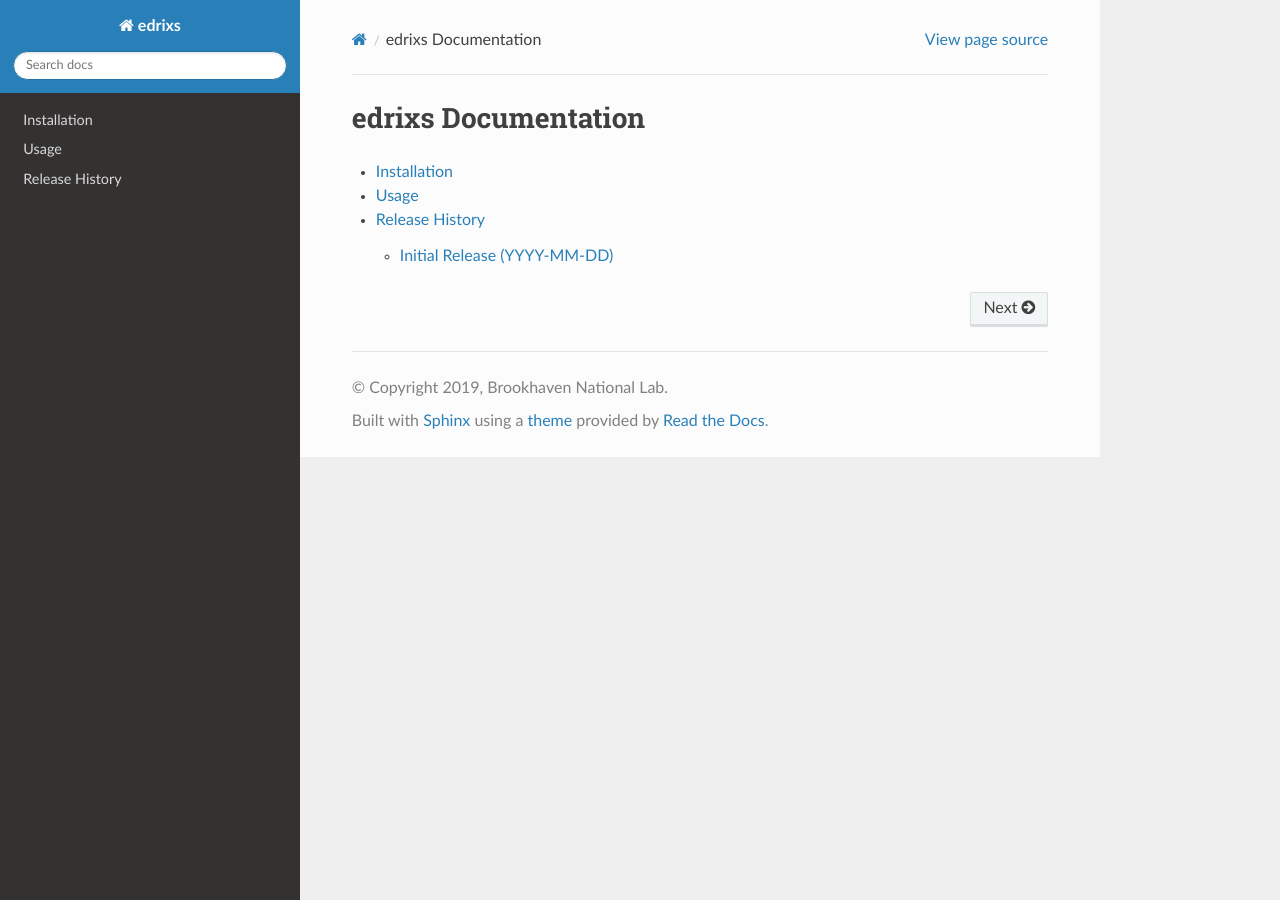
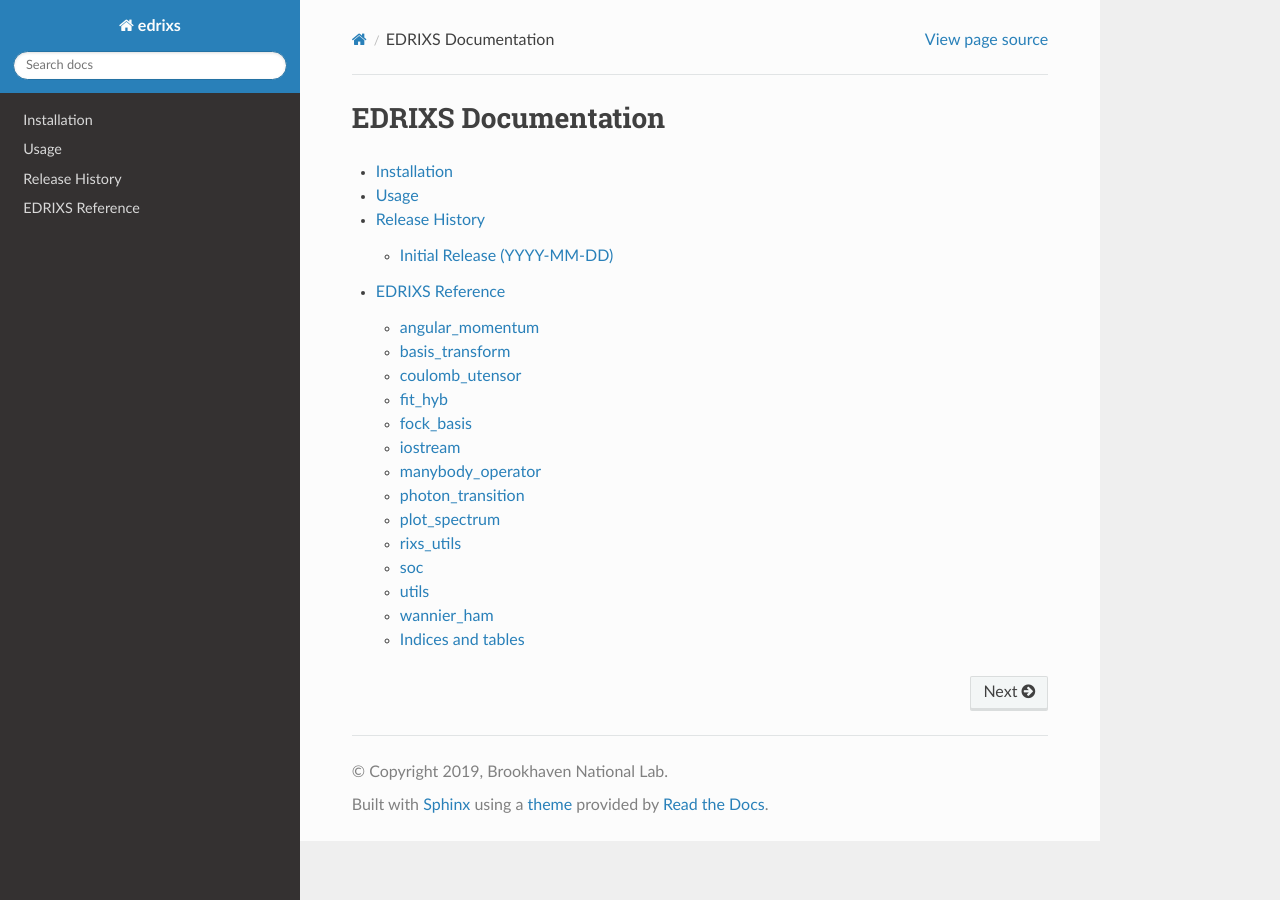
Before and after one commit to NSLS-II/edrixs, a Sphinx documentation site: the page built from docs/source/index.rst, in a window 1280 px wide. Built offline with Sphinx 7.4.7 and the Read the Docs theme 2.0.0, drawn with Linux system fonts in a browser that asks for light colours.

Commit message:
update docs

```diff
--- a/docs/source/conf.py
+++ b/docs/source/conf.py
@@ -17,9 +17,9 @@
 # add these directories to sys.path here. If the directory is relative to the
 # documentation root, use os.path.abspath to make it absolute, like shown here.
 #
-# import os
-# import sys
-# sys.path.insert(0, os.path.abspath('.'))
+import os
+import sys
+sys.path.insert(0, os.path.abspath('../../edrixs'))
 
 
 # -- General configuration ------------------------------------------------
@@ -75,11 +75,11 @@ author = 'Brookhaven National Lab'
 # |version| and |release|, also used in various other places throughout the
 # built documents.
 #
-import edrixs
+#import edrixs
 # The short X.Y version.
-version = edrixs.__version__
+#version = edrixs.__version__
 # The full version, including alpha/beta/rc tags.
-release = edrixs.__version__
+#release = edrixs.__version__
 
 # The language for content autogenerated by Sphinx. Refer to documentation
 # for a list of supported languages.
--- a/docs/source/index.rst
+++ b/docs/source/index.rst
@@ -3,7 +3,7 @@
    You can adapt this file completely to your liking, but it should at least
    contain the root `toctree` directive.
 
-edrixs Documentation
+EDRIXS Documentation
 ====================
 
 .. toctree::
@@ -12,3 +12,4 @@ edrixs Documentation
    installation
    usage
    release-history
+   reference/index
--- /dev/null
+++ b/docs/source/reference/angular_momentum.rst
@@ -0,0 +1,4 @@
+angular_momentum
+================
+.. automodule:: angular_momentum
+   :members:
--- /dev/null
+++ b/docs/source/reference/basis_transform.rst
@@ -0,0 +1,4 @@
+basis_transform
+================
+.. automodule:: basis_transform
+   :members:
--- /dev/null
+++ b/docs/source/reference/fit_hyb.rst
@@ -0,0 +1,4 @@
+fit_hyb
+=======
+.. automodule:: fit_hyb
+   :members:
--- /dev/null
+++ b/docs/source/reference/fock_basis.rst
@@ -0,0 +1,4 @@
+fock_basis
+==========
+.. automodule:: fock_basis
+   :members:
--- /dev/null
+++ b/docs/source/reference/index.rst
@@ -0,0 +1,38 @@
+.. _reference:
+
+################
+EDRIXS Reference
+################
+
+:Release: |version|
+:Date: |today|
+
+.. module:: edrixs
+
+This reference manual details functions, modules, and objects
+included in EDRIXS, describing what they are and what they do.
+
+.. toctree::
+   :maxdepth: 2
+   :caption: Contents:
+
+   angular_momentum
+   basis_transform
+   coulomb_utensor
+   fit_hyb
+   fock_basis
+   iostream
+   manybody_operator
+   photon_transition
+   plot_spectrum
+   rixs_utils
+   soc
+   utils
+   wannier_ham
+
+Indices and tables
+==================
+
+* :ref:`genindex`
+* :ref:`modindex`
+* :ref:`search`
--- /dev/null
+++ b/docs/source/reference/iostream.rst
@@ -0,0 +1,4 @@
+iostream
+==========
+.. automodule:: iostream
+   :members:
--- /dev/null
+++ b/docs/source/reference/manybody_operator.rst
@@ -0,0 +1,4 @@
+manybody_operator
+=================
+.. automodule:: manybody_operator
+   :members:
--- /dev/null
+++ b/docs/source/reference/photon_transition.rst
@@ -0,0 +1,4 @@
+photon_transition
+=================
+.. automodule:: photon_transition
+   :members:
--- /dev/null
+++ b/docs/source/reference/plot_spectrum.rst
@@ -0,0 +1,4 @@
+plot_spectrum
+=============
+.. automodule:: plot_spectrum
+   :members:
--- /dev/null
+++ b/docs/source/reference/rixs_utils.rst
@@ -0,0 +1,4 @@
+rixs_utils
+==========
+.. automodule:: rixs_utils
+   :members:
--- /dev/null
+++ b/docs/source/reference/soc.rst
@@ -0,0 +1,4 @@
+soc
+===
+.. automodule:: soc
+   :members:
--- /dev/null
+++ b/docs/source/reference/utils.rst
@@ -0,0 +1,4 @@
+utils
+=====
+.. automodule:: utils
+   :members:
--- /dev/null
+++ b/docs/source/reference/wannier_ham.rst
@@ -0,0 +1,4 @@
+wannier_ham
+===========
+.. automodule:: wannier_ham
+   :members:
```
Also changed, not shown: docs/source/reference/coulomb_utensor.rst (added, +9 -0 lines), 4 other files.
